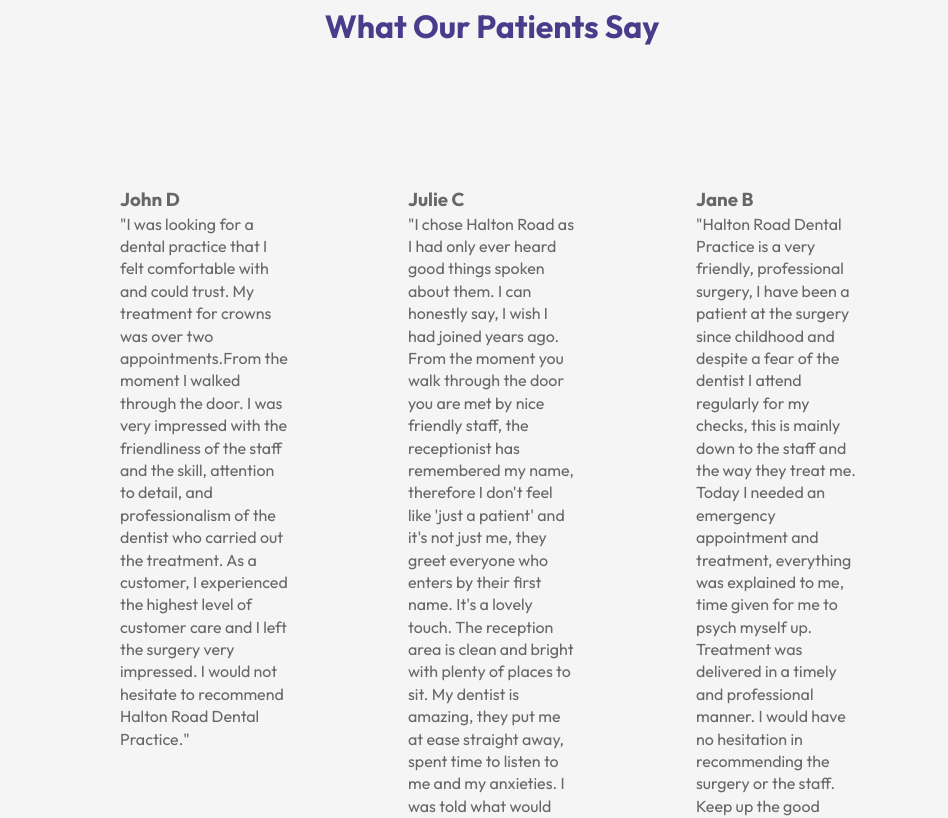
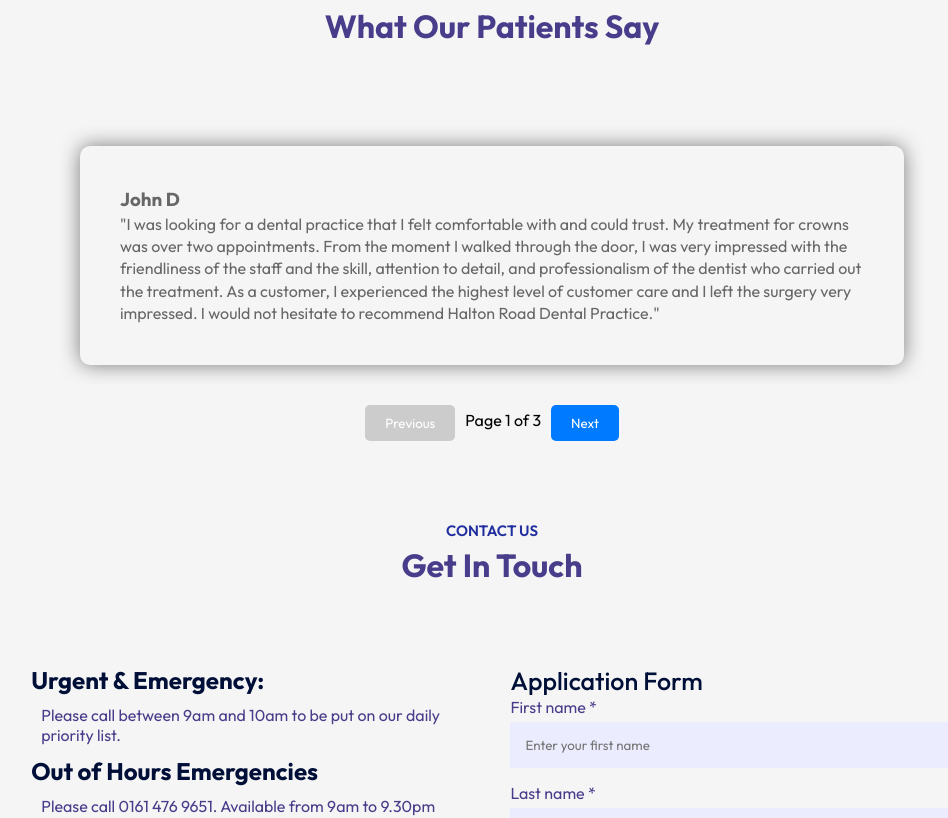
Before and after one commit to amilou86/Dentist, a React (Vite) app: page / in a window 1280 px wide. Shown: the part 3400-4218 px from the top of the page, without its empty margins (148-1096 px from the left). Built offline with nearby package versions, Linux system fonts and the light colour scheme.

Commit message:
pagination

```diff
--- a/src/Components/Reviews/Reviews.css
+++ b/src/Components/Reviews/Reviews.css
@@ -1,3 +1,4 @@
+/* Reviews.css */
 .reviews {
     margin: 80px auto;
     padding: 0 80px;
@@ -12,16 +13,43 @@
 
 .slider ul li {
     list-style: none;
-    width: 50%;
+    width: 100%;
+    /* Adjusted to 100% for single review per page */
     padding: 20px;
 }
 
 .slide {
-    box-shadow: 0 0 20px rgba(0, 0, 0, 0 0.5);
+    box-shadow: 0 0 20px rgba(0, 0, 0, 0.5);
     padding: 40px;
     border-radius: 10px;
     color: #676767;
     line-height: 1.4;
+}
+
+/* Pagination controls */
+.pagination-controls {
+    display: flex;
+    justify-content: center;
+    margin-top: 20px;
+}
+
+.pagination-controls button {
+    padding: 10px 20px;
+    margin: 0 10px;
+    background-color: #007bff;
+    color: white;
+    border: none;
+    border-radius: 5px;
+    cursor: pointer;
+}
+
+.pagination-controls button:disabled {
+    background-color: #cccccc;
+    cursor: not-allowed;
+}
+
+.pagination-controls span {
+    line-height: 30px;
 }
 
 /* media query */
@@ -64,7 +92,9 @@
 
     .reviews ul li {
         padding: 1px;
-
     }
 
+    .pagination-controls {
+        display: flex;
+    }
 }
--- a/src/Components/Reviews/Reviews.jsx
+++ b/src/Components/Reviews/Reviews.jsx
@@ -1,49 +1,78 @@
-import React from 'react'
-import './Reviews.css'
+import React, { useState, useEffect } from 'react';
+import './Reviews.css';
 
 const Reviews = () => {
+    const reviewsPerPage = 1;
+    const [currentPage, setCurrentPage] = useState(1);
+    const reviews = [
+        {
+            name: "John D",
+            text: `"I was looking for a dental practice that I felt comfortable with and could trust. My treatment for crowns was over two appointments. From the moment I walked through the door, I was very impressed with the friendliness of the staff and the skill, attention to detail, and professionalism of the dentist who carried out the treatment. As a customer, I experienced the highest level of customer care and I left the surgery very impressed. I would not hesitate to recommend Halton Road Dental Practice."`
+        },
+        {
+            name: "Julie C",
+            text: `"I chose Halton Road as I had only ever heard good things spoken about them. I can honestly say, I wish I had joined years ago. From the moment you walk through the door you are met by nice friendly staff, the receptionist has remembered my name, therefore I don't feel like 'just a patient' and it's not just me, they greet everyone who enters by their first name. It's a lovely touch. The reception area is clean and bright with plenty of places to sit. My dentist is amazing, they put me at ease straight away, spent time to listen to me and my anxieties. I was told what would happen on each visit so there has been no unnecessary anxiety at all. I can honestly say it's a pleasure to visit the dentist. If you're reading this review and considering joining the practice, just do it."`
+        },
+        {
+            name: "Jane B",
+            text: `"Halton Road Dental Practice is a very friendly, professional surgery, I have been a patient at the surgery since childhood and despite a fear of the dentist I attend regularly for my checks, this is mainly down to the staff and the way they treat me. Today I needed an emergency appointment and treatment, everything was explained to me, time given for me to psych myself up. Treatment was delivered in a timely and professional manner. I would have no hesitation in recommending the surgery or the staff. Keep up the good work."`
+        }
+    ];
+
+    const totalPages = Math.ceil(reviews.length / reviewsPerPage);
+
+    const handlePrevClick = () => {
+        if (currentPage > 1) {
+            setCurrentPage(currentPage - 1);
+        }
+    };
+
+    const handleNextClick = () => {
+        if (currentPage < totalPages) {
+            setCurrentPage(currentPage + 1);
+        }
+    };
+
+    useEffect(() => {
+        // Handle pagination visibility based on screen size
+        const handleResize = () => {
+            if (window.innerWidth > 600) {
+                setCurrentPage(1); // Reset to first page if screen size is larger
+            }
+        };
+
+        window.addEventListener('resize', handleResize);
+        return () => window.removeEventListener('resize', handleResize);
+    }, []);
+
+    const startIndex = (currentPage - 1) * reviewsPerPage;
+    const selectedReviews = reviews.slice(startIndex, startIndex + reviewsPerPage);
+
     return (
         <div className='reviews'>
             <div className="slider">
                 <ul>
-                    <li>
-                        <div className="slide">
-                            <div className="userInfo">
-                                <div>
-                                    <h3>John D</h3>
+                    {selectedReviews.map((review, index) => (
+                        <li key={index}>
+                            <div className="slide">
+                                <div className="userInfo">
+                                    <div>
+                                        <h3>{review.name}</h3>
+                                    </div>
                                 </div>
+                                <p>{review.text}</p>
                             </div>
-                            <p>"I was looking for a dental practice that I felt comfortable with and could trust.
-                                My treatment for crowns was over two appointments.<b />
-                                From the moment I walked through the door. I was very impressed with the friendliness of the staff and the skill, attention to detail, and professionalism of the dentist who carried out the treatment.
-                                As a customer, I experienced the highest level of customer care and I left the surgery very impressed.
-                                I would not hesitate to recommend Halton Road Dental Practice."</p>
-                        </div>
-                    </li>
-                    <li>
-                        <div className="slide">
-                            <div className="userInfo">
-                                <div>
-                                    <h3>Julie C</h3>
-                                </div>
-                            </div>
-                            <p>"I chose Halton Road as I had only ever heard good things spoken about them. I can honestly say, I wish I had joined years ago. From the moment you walk through the door you are met by nice friendly staff, the receptionist has remembered my name, therefore I don't feel like 'just a patient' and it's not just me, they greet everyone who enters by their first name. It's a lovely touch. The reception area is clean and bright with plenty of places to sit. My dentist is amazing, they put me at ease straight away, spent time to listen to me and my anxieties. I was told what would happen on each visit so there has been no unnecessary anxiety at all. I can honestly say it's a pleasure to visit the dentist. If you're reading this review and considering joining the practice, just do it."</p>
-                        </div>
-                    </li>
-                    <li>
-                        <div className="slide">
-                            <div className="userInfo">
-                                <div>
-                                    <h3>Jane B</h3>
-                                </div>
-                            </div>
-                            <p>"Halton Road Dental Practice is a very friendly, professional surgery, I have been a patient at the surgery since childhood and despite a fear of the dentist I attend regularly for my checks, this is mainly down to the staff and the way they treat me. Today I needed an emergency appointment and treatment, everything was explained to me, time given for me to psych myself up. Treatment was delivered in a timely and professional manner. I would have no hesitation in recommending the surgery or the staff. Keep up the good work."</p>
-                        </div>
-                    </li>
+                        </li>
+                    ))}
                 </ul>
             </div>
+            <div className="pagination-controls">
+                <button onClick={handlePrevClick} disabled={currentPage === 1}>Previous</button>
+                <span>{`Page ${currentPage} of ${totalPages}`}</span>
+                <button onClick={handleNextClick} disabled={currentPage === totalPages}>Next</button>
+            </div>
         </div>
-    )
-}
+    );
+};
 
-export default Reviews
+export default Reviews;
```
